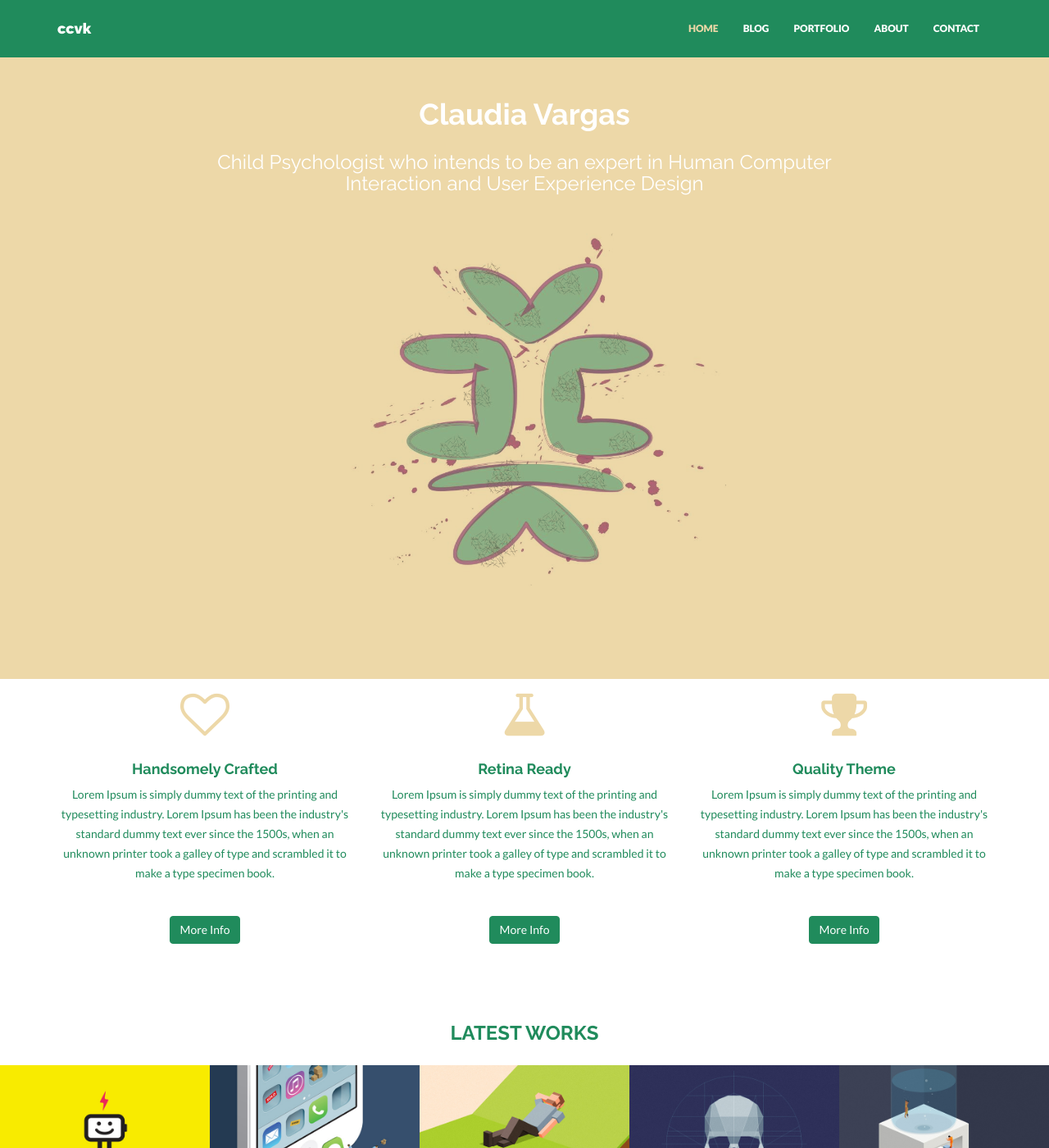
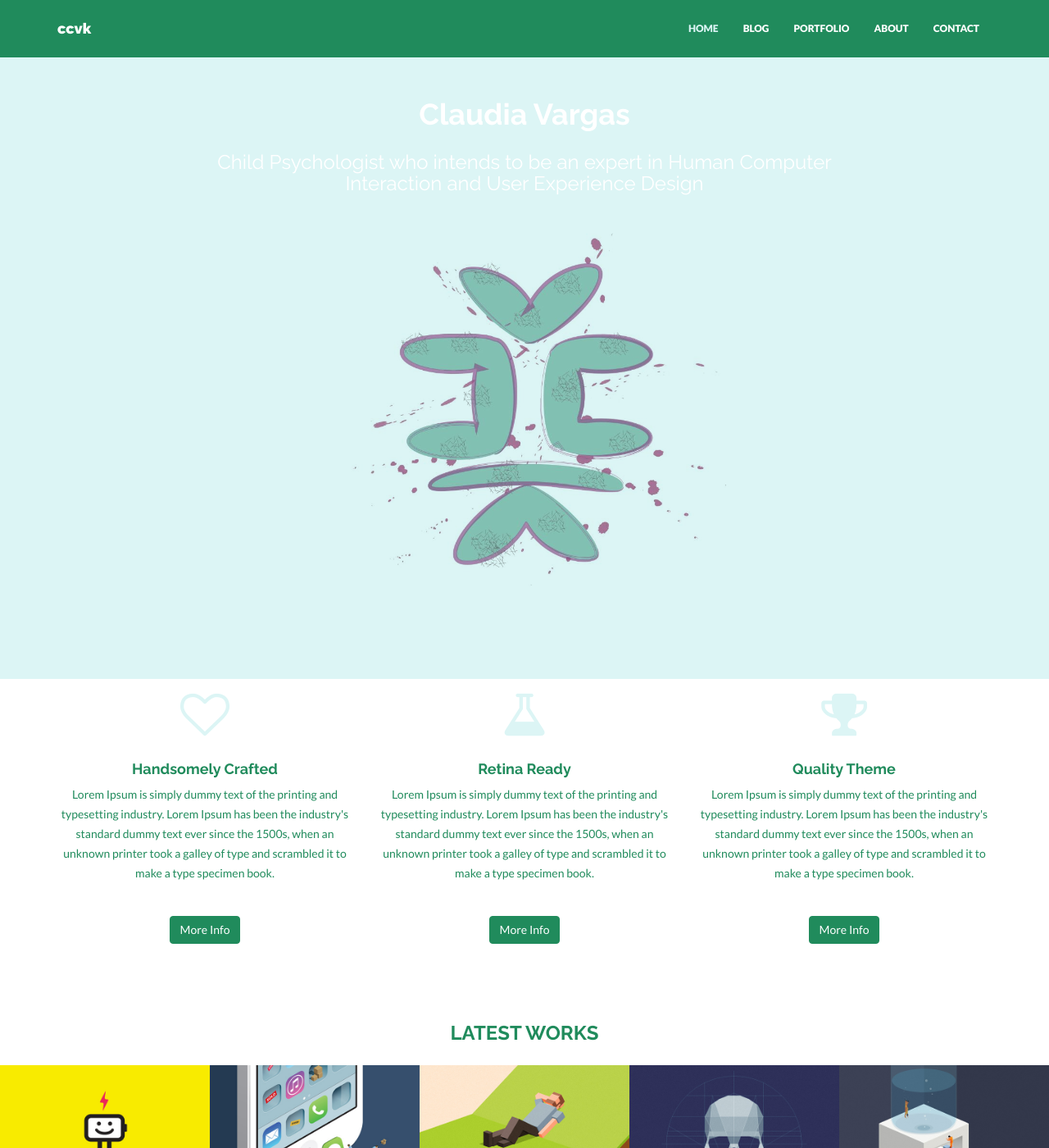
Before and after one commit to claucvk/claucvk.github.io, a Jekyll site: the page built from index.html, in a window 1280 px wide and 1400 px high. Shown: the whole window at 82% size. Built offline with Jekyll 4.4.1, drawn with Linux system fonts in a browser that asks for light colours; nearby versions of some CDN libraries.

Commit message:
pruebas de colores en config.yml

```diff
--- a/_config.yml
+++ b/_config.yml
@@ -13,7 +13,7 @@ permalink: /:categories/:title
 excerpt_separator: <!--more--> #use this in posts to define how long the excerpt of the post (that is shown on the Blog page) is
 
 colors:  #in hex code if not noted else
-  primary: "#EDD8A8" #"#F70031"
+  primary: "#dcf5f5" #"#F70031"
   primary_rgb: "0,179,254" #"247,0,49" #rgb of the primary. Needed in some places for the transparency effect.
   secondary: "#208b5c" #"#33004D"
   link: "#428bca"
```
